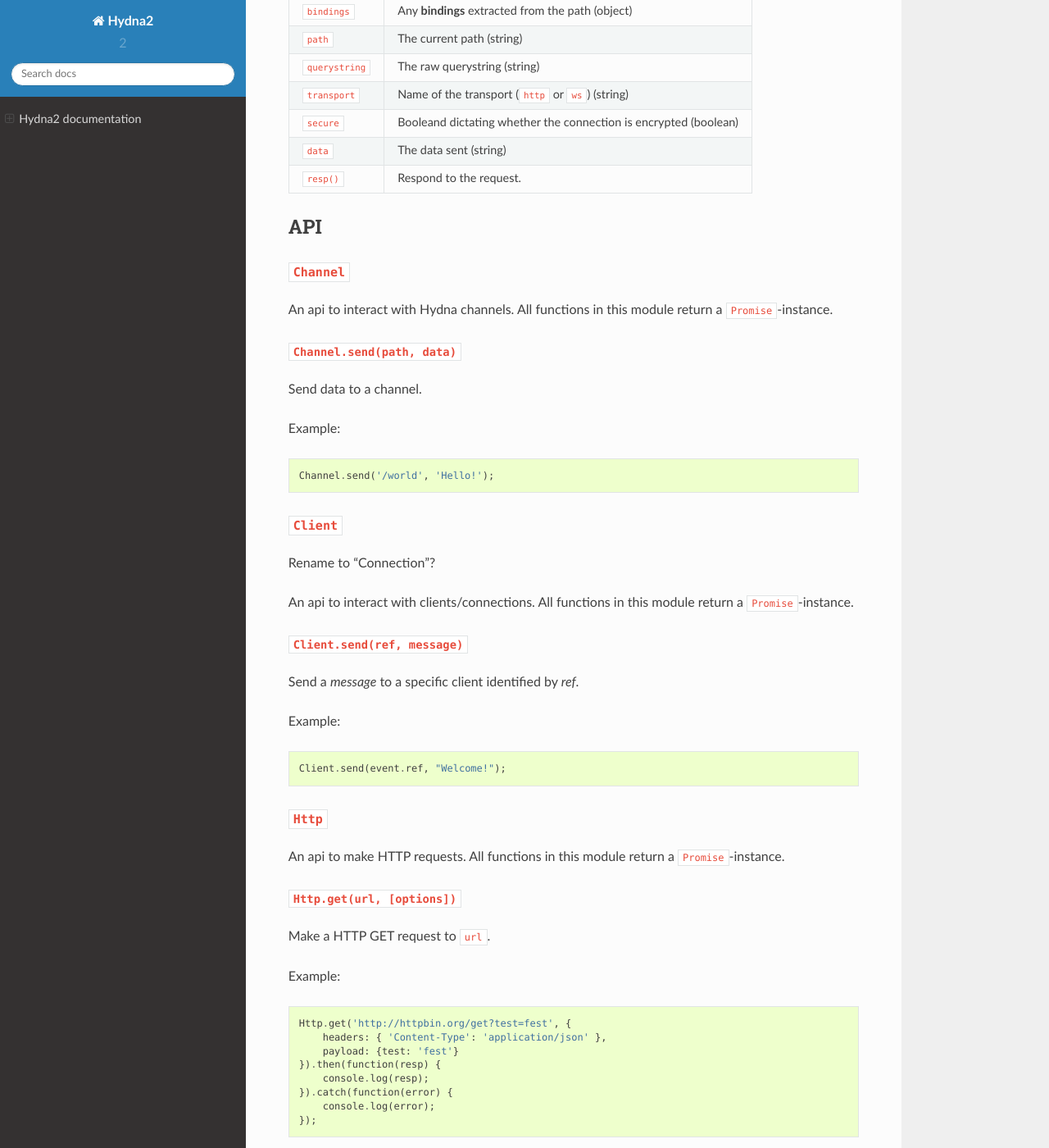
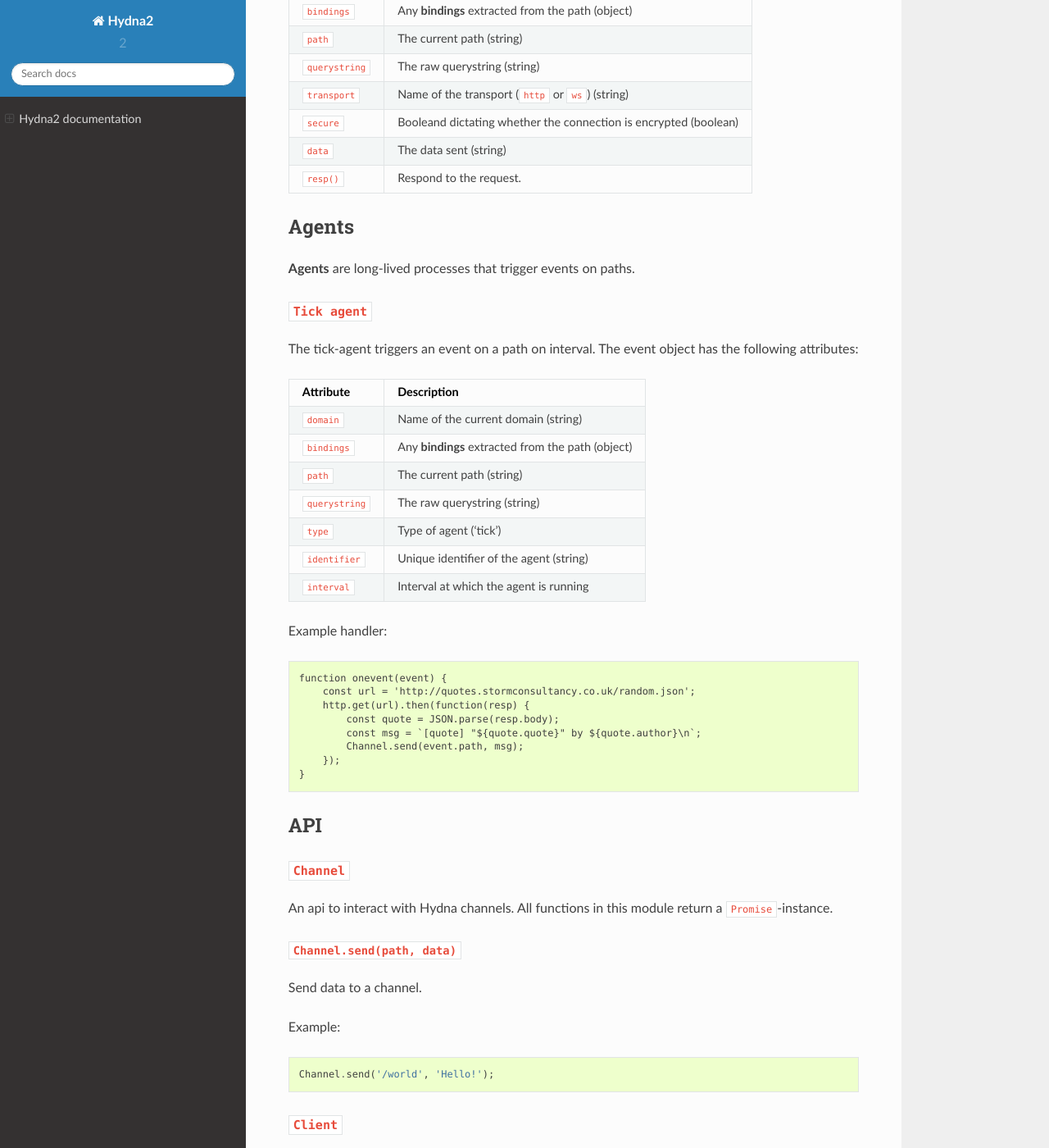
Before and after one commit to strange/hydna-docs, a Sphinx documentation site: the page built from docs/index.rst, in a window 1280 px wide and 1400 px high, scrolled down 3884 px. Shown: the whole window at 82% size. Built offline with Sphinx 7.4.7 and the Read the Docs theme 2.0.0, drawn with Linux system fonts in a browser that asks for light colours.

Commit message:
Added interval.

```diff
--- a/docs/index.rst
+++ b/docs/index.rst
@@ -196,6 +196,40 @@
 ``resp()``      Respond to the request.
 =============== =============================================================
 
+Agents
+------
+
+**Agents** are long-lived processes that trigger events on paths.
+
+``Tick agent``
+~~~~~~~~~~~~~~
+
+The tick-agent triggers an event on a path on interval. The event object has
+the following attributes:
+
+=============== =============================================================
+Attribute       Description
+=============== =============================================================
+``domain``      Name of the current domain (string)
+``bindings``    Any **bindings** extracted from the path (object)
+``path``        The current path (string)
+``querystring`` The raw querystring (string)
+``type``        Type of agent ('tick')
+``identifier``  Unique identifier of the agent (string)
+``interval``    Interval at which the agent is running
+=============== =============================================================
+
+Example handler::
+
+    function onevent(event) {
+        const url = 'http://quotes.stormconsultancy.co.uk/random.json';
+        http.get(url).then(function(resp) {
+            const quote = JSON.parse(resp.body);
+            const msg = `[quote] "${quote.quote}" by ${quote.author}\n`;
+            Channel.send(event.path, msg);
+        });
+    }
+
 
 API
 ---
```
